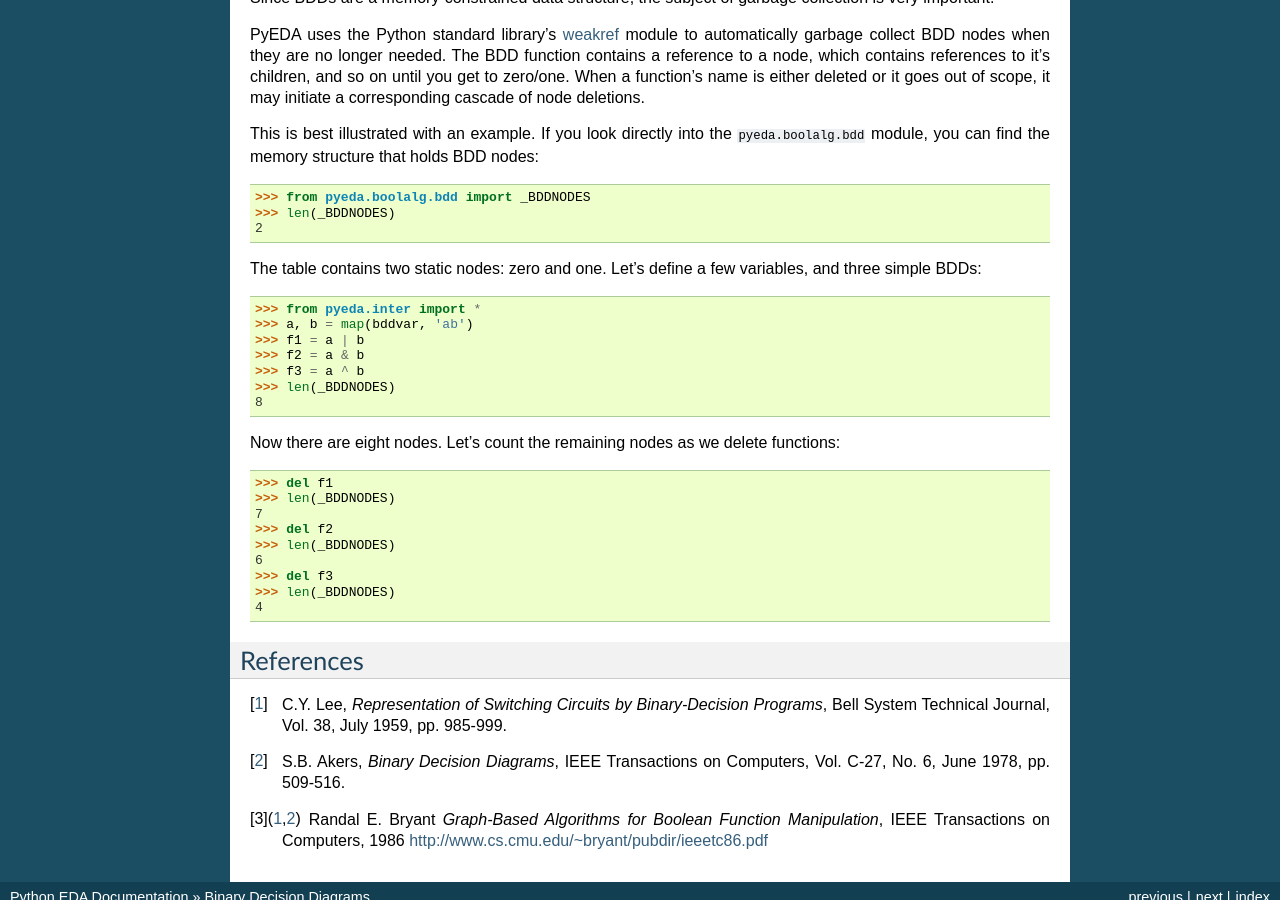
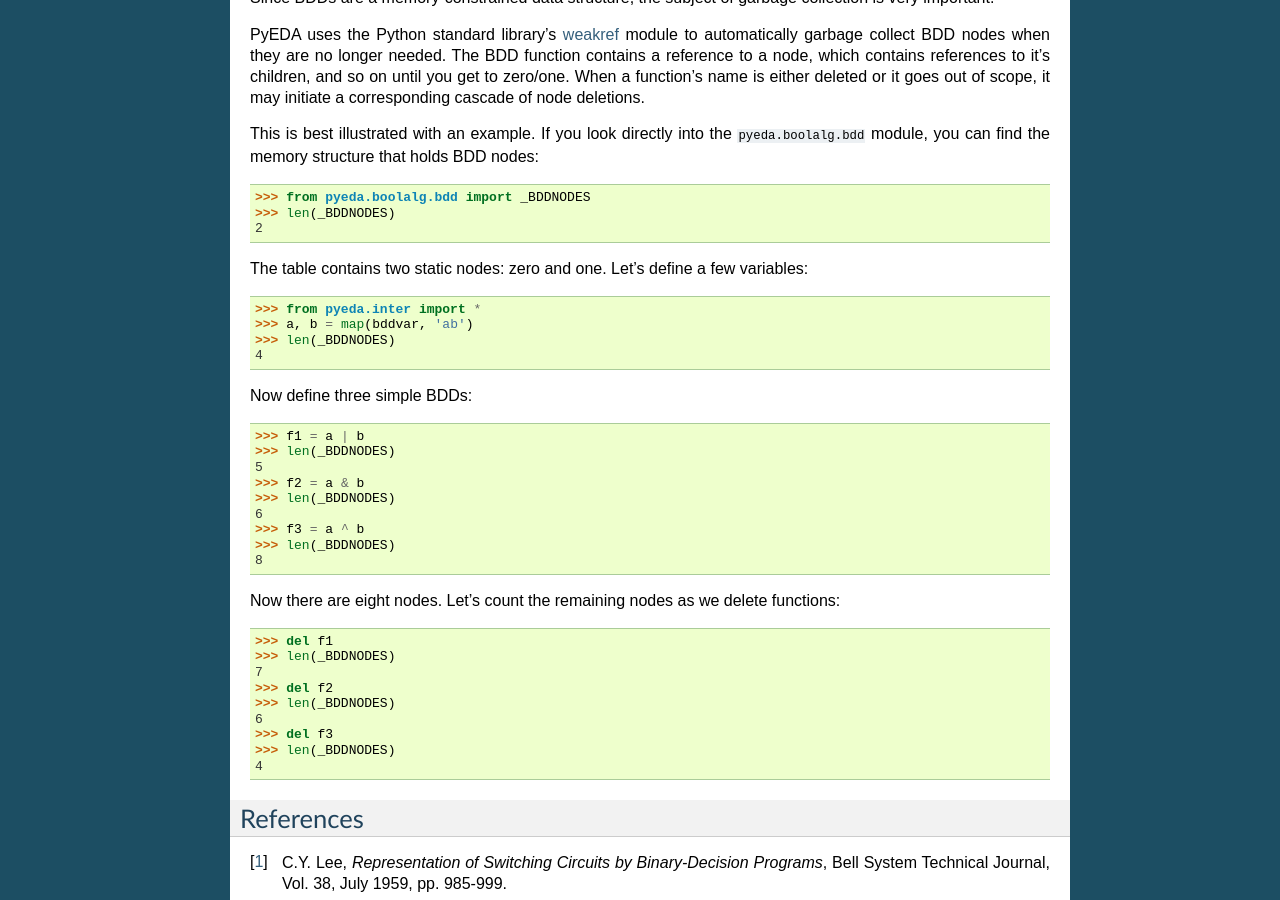
Before and after one commit to cjdrake/pyeda, a Sphinx documentation site: the page built from doc/source/bdd.rst, in a window 1280 px wide and 900 px high, scrolled down 5945 px. Built offline with Sphinx 7.4.7, drawn with Linux system fonts in a browser that asks for light colours.

Commit message:
Clarify some BDD documentation

```diff
--- a/doc/source/bdd.rst
+++ b/doc/source/bdd.rst
@@ -298,12 +298,21 @@
    2
 
 The table contains two static nodes: zero and one.
-Let's define a few variables, and three simple BDDs::
+Let's define a few variables::
 
    >>> from pyeda.inter import *
    >>> a, b = map(bddvar, 'ab')
+   >>> len(_BDDNODES)
+   4
+
+Now define three simple BDDs::
+
    >>> f1 = a | b
+   >>> len(_BDDNODES)
+   5
    >>> f2 = a & b
+   >>> len(_BDDNODES)
+   6
    >>> f3 = a ^ b
    >>> len(_BDDNODES)
    8
```
